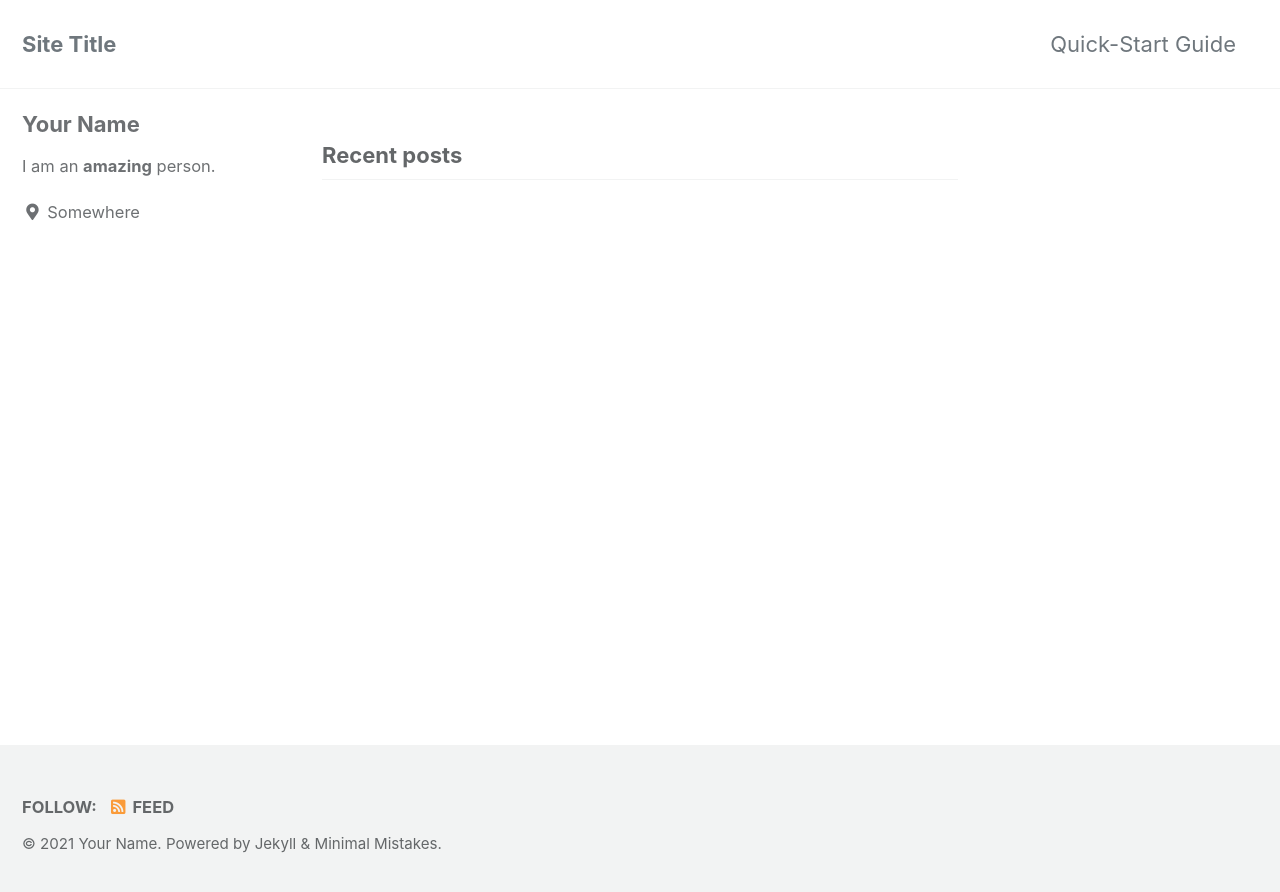
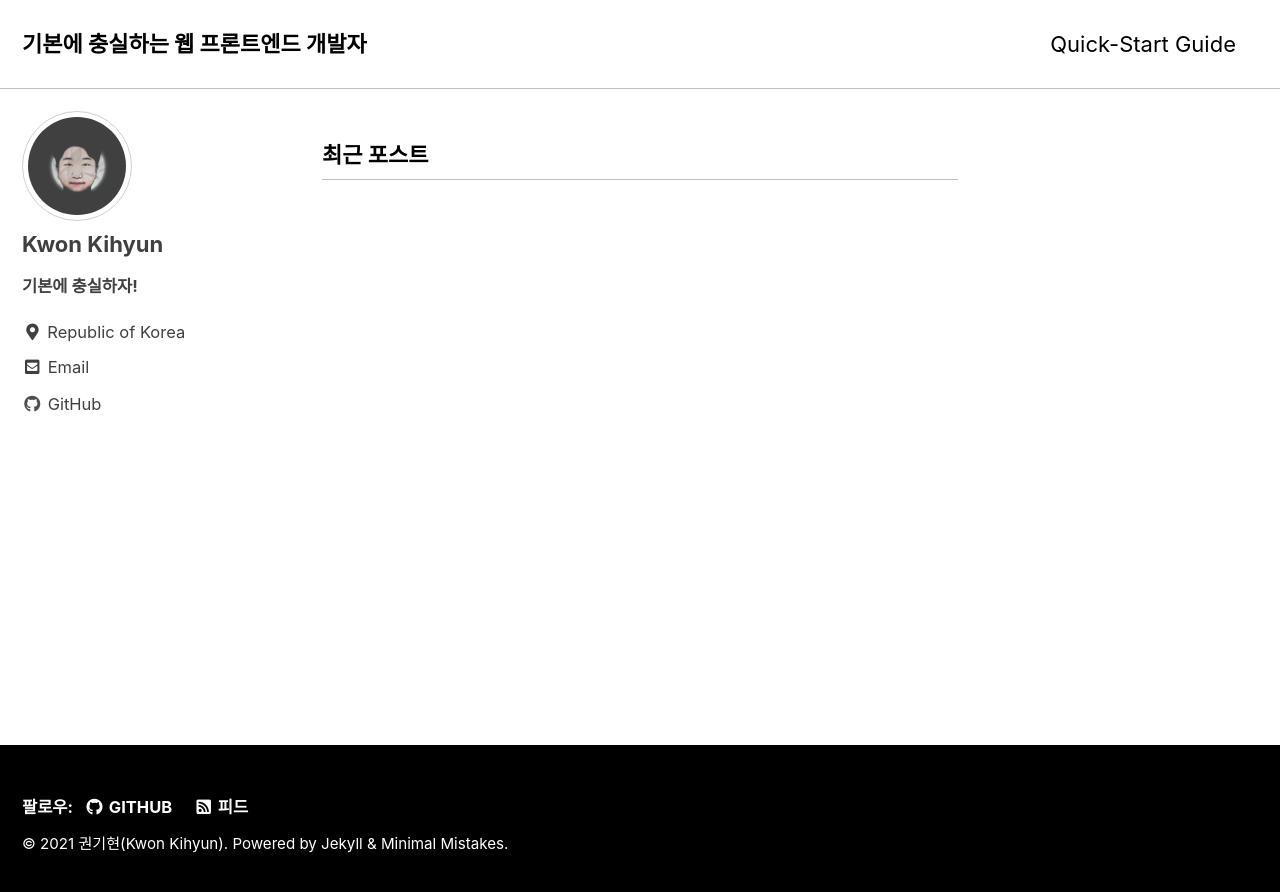
Before and after one commit to kkwongs/kkwongs.github.io, a Jekyll site: the page built from index.html, in a window 1280 px wide. Shown: the top 892 px of the page. Built offline with Jekyll 4.4.1, drawn with Linux system fonts in a browser that asks for light colours; cached includes are drawn as plain includes; the list of posts is cut into pages by our own code.

Commit message:
Set _config.yml

```diff
--- a/_config.yml
+++ b/_config.yml
@@ -12,151 +12,149 @@
 
 # theme                  : "minimal-mistakes-jekyll"
 # remote_theme           : "mmistakes/minimal-mistakes"
-minimal_mistakes_skin    : "default" # "air", "aqua", "contrast", "dark", "dirt", "neon", "mint", "plum", "sunrise"
+minimal_mistakes_skin: 'contrast' # "air", "aqua", "contrast", "dark", "dirt", "neon", "mint", "plum", "sunrise"
 
 # Site Settings
-locale                   : "en-US"
-title                    : "Site Title"
-title_separator          : "-"
-subtitle                 : # site tagline that appears below site title in masthead
-name                     : "Your Name"
-description              : "An amazing website."
-url                      : # the base hostname & protocol for your site e.g. "https://mmistakes.github.io"
-baseurl                  : # the subpath of your site, e.g. "/blog"
-repository               : # GitHub username/repo-name e.g. "mmistakes/minimal-mistakes"
-teaser                   : # path of fallback teaser image, e.g. "/assets/images/500x300.png"
-logo                     : # path of logo image to display in the masthead, e.g. "/assets/images/88x88.png"
-masthead_title           : # overrides the website title displayed in the masthead, use " " for no title
+locale: 'ko-KR'
+title: 'CAPTAINKKWONGS'
+title_separator: '-'
+subtitle: # site tagline that appears below site title in masthead
+name: '권기현(Kwon Kihyun)'
+description: '항상 기본에 충실하는 웹 프론트엔드 개발자 블로그'
+url: 'https://kkwongs.github.io/' # the base hostname & protocol for your site e.g. "https://mmistakes.github.io"
+baseurl: # the subpath of your site, e.g. "/blog"
+repository: 'https://github.com/kkwongs/kkwongs.github.io' # GitHub username/repo-name e.g. "mmistakes/minimal-mistakes"
+teaser: # path of fallback teaser image, e.g. "/assets/images/500x300.png"
+logo: # path of logo image to display in the masthead, e.g. "/assets/images/88x88.png"
+masthead_title: '기본에 충실하는 웹 프론트엔드 개발자' # overrides the website title displayed in the masthead, use " " for no title
 # breadcrumbs            : false # true, false (default)
-words_per_minute         : 200
+words_per_minute: 200
 comments:
-  provider               : # false (default), "disqus", "discourse", "facebook", "staticman", "staticman_v2", "utterances", "giscus", "custom"
+  provider: # false (default), "disqus", "discourse", "facebook", "staticman", "staticman_v2", "utterances", "giscus", "custom"
   disqus:
-    shortname            : # https://help.disqus.com/customer/portal/articles/466208-what-s-a-shortname-
+    shortname: # https://help.disqus.com/customer/portal/articles/466208-what-s-a-shortname-
   discourse:
-    server               : # https://meta.discourse.org/t/embedding-discourse-comments-via-javascript/31963 , e.g.: meta.discourse.org
+    server: # https://meta.discourse.org/t/embedding-discourse-comments-via-javascript/31963 , e.g.: meta.discourse.org
   facebook:
     # https://developers.facebook.com/docs/plugins/comments
-    appid                :
-    num_posts            : # 5 (default)
-    colorscheme          : # "light" (default), "dark"
+    appid:
+    num_posts: # 5 (default)
+    colorscheme: # "light" (default), "dark"
   utterances:
-    theme                : # "github-light" (default), "github-dark"
-    issue_term           : # "pathname" (default)
+    theme: # "github-light" (default), "github-dark"
+    issue_term: # "pathname" (default)
   giscus:
-    repo_id              : # Shown during giscus setup at https://giscus.app
-    category_name        : # Full text name of the category
-    category_id          : # Shown during giscus setup at https://giscus.app
-    discussion_term      : # "pathname" (default), "url", "title", "og:title"
-    reactions_enabled    : # '1' for enabled (default), '0' for disabled
-    theme                : # "light" (default), "dark", "dark_dimmed", "transparent_dark", "preferred_color_scheme"
+    repo_id: # Shown during giscus setup at https://giscus.app
+    category_name: # Full text name of the category
+    category_id: # Shown during giscus setup at https://giscus.app
+    discussion_term: # "pathname" (default), "url", "title", "og:title"
+    reactions_enabled: # '1' for enabled (default), '0' for disabled
+    theme: # "light" (default), "dark", "dark_dimmed", "transparent_dark", "preferred_color_scheme"
   staticman:
-    branch               : # "master"
-    endpoint             : # "https://{your Staticman v3 API}/v3/entry/github/"
+    branch: # "master"
+    endpoint: # "https://{your Staticman v3 API}/v3/entry/github/"
 reCaptcha:
-  siteKey                :
-  secret                 :
+  siteKey:
+  secret:
 atom_feed:
-  path                   : # blank (default) uses feed.xml
-  hide                   : # true, false (default)
-search                   : # true, false (default)
-search_full_content      : # true, false (default)
-search_provider          : # lunr (default), algolia, google
+  path: # blank (default) uses feed.xml
+  hide: # true, false (default)
+search: # true, false (default)
+search_full_content: # true, false (default)
+search_provider: # lunr (default), algolia, google
 algolia:
-  application_id         : # YOUR_APPLICATION_ID
-  index_name             : # YOUR_INDEX_NAME
-  search_only_api_key    : # YOUR_SEARCH_ONLY_API_KEY
-  powered_by             : # true (default), false
+  application_id: # YOUR_APPLICATION_ID
+  index_name: # YOUR_INDEX_NAME
+  search_only_api_key: # YOUR_SEARCH_ONLY_API_KEY
+  powered_by: # true (default), false
 google:
-  search_engine_id       : # YOUR_SEARCH_ENGINE_ID
-  instant_search         : # false (default), true
+  search_engine_id: # YOUR_SEARCH_ENGINE_ID
+  instant_search: # false (default), true
 # SEO Related
-google_site_verification :
-bing_site_verification   :
-naver_site_verification  :
-yandex_site_verification :
-baidu_site_verification  :
+google_site_verification:
+bing_site_verification:
+naver_site_verification:
+yandex_site_verification:
+baidu_site_verification:
 
 # Social Sharing
 twitter:
-  username               :
+  username:
 facebook:
-  username               :
-  app_id                 :
-  publisher              :
-og_image                 : # Open Graph/Twitter default site image
+  username:
+  app_id:
+  publisher:
+og_image: # Open Graph/Twitter default site image
 # For specifying social profiles
 # - https://developers.google.com/structured-data/customize/social-profiles
 social:
-  type                   : # Person or Organization (defaults to Person)
-  name                   : # If the user or organization name differs from the site's name
+  type: # Person or Organization (defaults to Person)
+  name: # If the user or organization name differs from the site's name
   links: # An array of links to social media profiles
 
 # Analytics
 analytics:
-  provider               : false # false (default), "google", "google-universal", "google-gtag", "custom"
+  provider: false # false (default), "google", "google-universal", "google-gtag", "custom"
   google:
-    tracking_id          :
-    anonymize_ip         : # true, false (default)
-
+    tracking_id:
+    anonymize_ip: # true, false (default)
 
 # Site Author
 author:
-  name             : "Your Name"
-  avatar           : # path of avatar image, e.g. "/assets/images/bio-photo.jpg"
-  bio              : "I am an **amazing** person."
-  location         : "Somewhere"
-  email            :
+  name: 'Kwon Kihyun'
+  avatar: 'assets/images/profile.png' # path of avatar image, e.g. "/assets/images/bio-photo.jpg"
+  bio: '**기본에 충실하자!**'
+  location: 'Republic of Korea'
+  email:
   links:
-    - label: "Email"
-      icon: "fas fa-fw fa-envelope-square"
-      # url: "mailto:your.name@email.com"
-    - label: "Website"
-      icon: "fas fa-fw fa-link"
+    - label: 'Email'
+      icon: 'fas fa-fw fa-envelope-square'
+      url: 'mailto:kihyun5741@email.com'
+    - label: 'Website'
+      icon: 'fas fa-fw fa-link'
       # url: "https://your-website.com"
-    - label: "Twitter"
-      icon: "fab fa-fw fa-twitter-square"
+    - label: 'Twitter'
+      icon: 'fab fa-fw fa-twitter-square'
       # url: "https://twitter.com/"
-    - label: "Facebook"
-      icon: "fab fa-fw fa-facebook-square"
+    - label: 'Facebook'
+      icon: 'fab fa-fw fa-facebook-square'
       # url: "https://facebook.com/"
-    - label: "GitHub"
-      icon: "fab fa-fw fa-github"
-      # url: "https://github.com/"
-    - label: "Instagram"
-      icon: "fab fa-fw fa-instagram"
+    - label: 'GitHub'
+      icon: 'fab fa-fw fa-github'
+      url: 'https://github.com/kkwongs'
+    - label: 'Instagram'
+      icon: 'fab fa-fw fa-instagram'
       # url: "https://instagram.com/"
 
 # Site Footer
 footer:
   links:
-    - label: "Twitter"
-      icon: "fab fa-fw fa-twitter-square"
+    - label: 'Twitter'
+      icon: 'fab fa-fw fa-twitter-square'
       # url:
-    - label: "Facebook"
-      icon: "fab fa-fw fa-facebook-square"
+    - label: 'Facebook'
+      icon: 'fab fa-fw fa-facebook-square'
       # url:
-    - label: "GitHub"
-      icon: "fab fa-fw fa-github"
+    - label: 'GitHub'
+      icon: 'fab fa-fw fa-github'
+      url: 'https://github.com/kkwongs'
+    - label: 'GitLab'
+      icon: 'fab fa-fw fa-gitlab'
       # url:
-    - label: "GitLab"
-      icon: "fab fa-fw fa-gitlab"
+    - label: 'Bitbucket'
+      icon: 'fab fa-fw fa-bitbucket'
       # url:
-    - label: "Bitbucket"
-      icon: "fab fa-fw fa-bitbucket"
+    - label: 'Instagram'
+      icon: 'fab fa-fw fa-instagram'
       # url:
-    - label: "Instagram"
-      icon: "fab fa-fw fa-instagram"
-      # url:
-
 
 # Reading Files
 include:
   - .htaccess
   - _pages
 exclude:
-  - "*.sublime-project"
-  - "*.sublime-workspace"
+  - '*.sublime-project'
+  - '*.sublime-workspace'
   - vendor
   - .asset-cache
   - .bundle
@@ -184,9 +182,8 @@ exclude:
 keep_files:
   - .git
   - .svn
-encoding: "utf-8"
-markdown_ext: "markdown,mkdown,mkdn,mkd,md"
-
+encoding: 'utf-8'
+markdown_ext: 'markdown,mkdown,mkdn,mkd,md'
 
 # Conversion
 markdown: kramdown
@@ -194,7 +191,6 @@ highlighter: rouge
 lsi: false
 excerpt_separator: "\n\n"
 incremental: false
-
 
 # Markdown Processing
 kramdown:
@@ -207,19 +203,16 @@ kramdown:
   smart_quotes: lsquo,rsquo,ldquo,rdquo
   enable_coderay: false
 
-
 # Sass/SCSS
 sass:
   sass_dir: _sass
   style: compressed # https://sass-lang.com/documentation/file.SASS_REFERENCE.html#output_style
-
 
 # Outputting
 permalink: /:categories/:title/
 paginate: 5 # amount of posts to show
 paginate_path: /page:num/
 timezone: # https://en.wikipedia.org/wiki/List_of_tz_database_time_zones
-
 
 # Plugins (previously gems:)
 plugins:
@@ -236,7 +229,6 @@ whitelist:
   - jekyll-gist
   - jekyll-feed
   - jekyll-include-cache
-
 
 # Archives
 #  Type
@@ -266,7 +258,6 @@ tag_archive:
 #     category: /categories/:name/
 #     tag: /tags/:name/
 
-
 # HTML Compression
 # - https://jch.penibelst.de/
 compress_html:
@@ -274,12 +265,11 @@ compress_html:
   ignore:
     envs: development
 
-
 # Defaults
 defaults:
   # _posts
   - scope:
-      path: ""
+      path: ''
       type: posts
     values:
       layout: single
```
Also changed, not shown: assets/images/profile.png (added).
